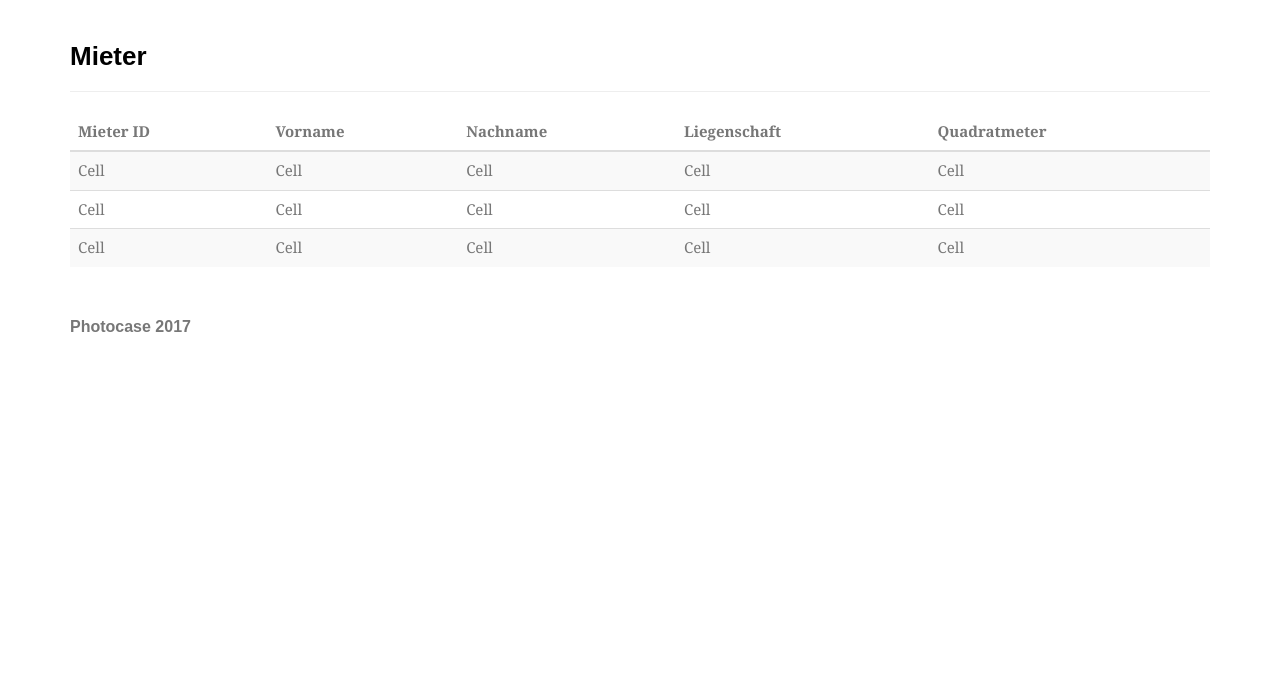
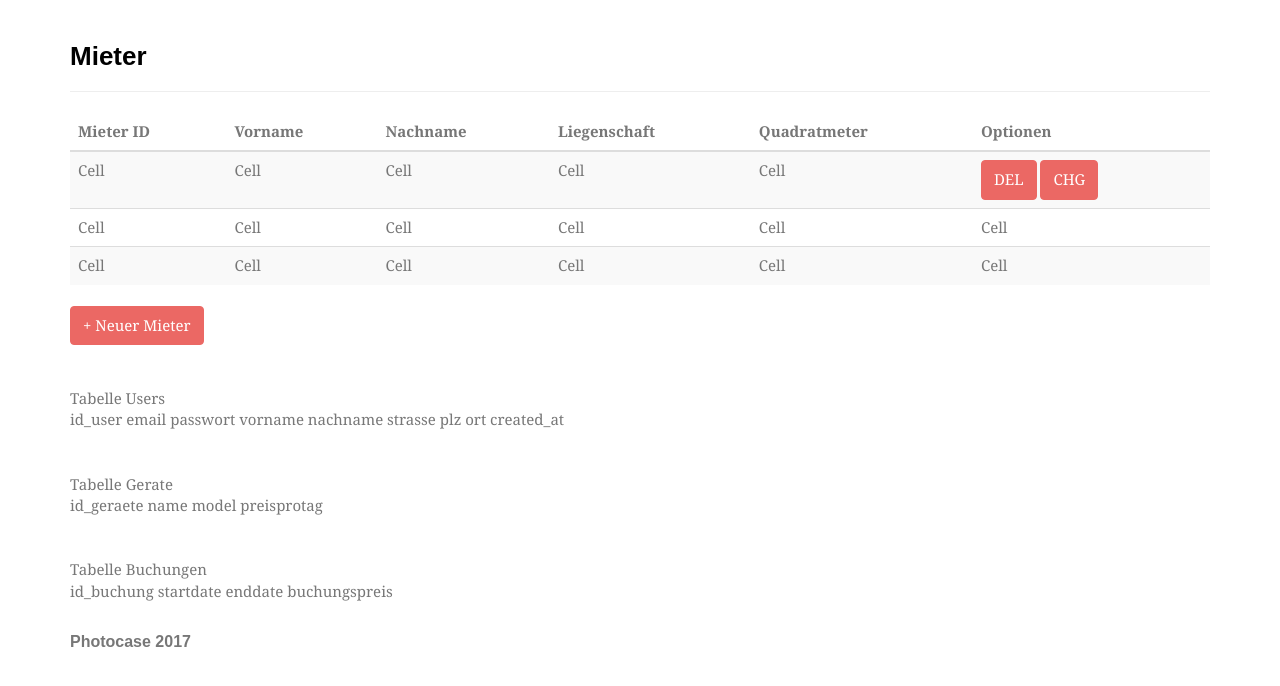
Before and after one commit to kevintrottmann/WebEngProject, a PHP site: page /view/mieter.php in a window 1280 px wide. Shown: the part 62-748 px from the top of the page. Run offline with PHP 8.4, Linux system fonts and the light colour scheme; data that the repository does not hold is empty; some web fonts are replaced.

Commit message:
Vorbereitung Freitag

```diff
--- a/index.html
+++ b/index.html
@@ -25,7 +25,9 @@
             </div>
             <div class="form-group">
                 <button class="btn btn-primary btn-block" type="submit" style="background-color:rgb(244,175,71);">Log In</button>
-            </div><a href="view/mieter.php" class="forgot">Registrieren?</a></form>
+            </div>
+			<a href="view/registrieren.php" class="forgot">Registrieren?</a>
+			<a href="view/mieter.php" class="forgot">Überspringen</a></form>
     </div>
     <script src="view/assets/js/jquery.min.js"></script>
     <script src="view/assets/bootstrap/js/bootstrap.min.js"></script>
--- a/view/mieter.php
+++ b/view/mieter.php
@@ -1,7 +1,9 @@
 <!DOCTYPE html>
 <html>
 
-<?php include "header.php"; ?>
+<?php include "header.php";
+include "db.connection.php"; ?>
+
 
 <body>
     <div class="container">
@@ -16,6 +18,7 @@
                         <th>Nachname</th>
 						<th>Liegenschaft</th>
 						<th>Quadratmeter</th>
+						<th>Optionen</th>
                     </tr>
                 </thead>
                 <tbody>
@@ -25,11 +28,14 @@
                         <td>Cell</td>
 						<td>Cell</td>
 						<td>Cell</td>
+						<td><button class="btn btn-primary" type="button"> DEL </button>
+						<button class="btn btn-primary" type="button"> CHG </button></td>
                     </tr>
                     <tr>
                         <td>Cell</td>
                         <td>Cell</td>
                         <td>Cell</td>
+						<td>Cell</td>
 						<td>Cell</td>
 						<td>Cell</td>
                     </tr>
@@ -39,9 +45,78 @@
                         <td>Cell</td>
 						<td>Cell</td>
 						<td>Cell</td>
+						<td>Cell</td>
                     </tr>
                 </tbody>
             </table>
+			<button class="btn btn-primary" type="button"> + Neuer Mieter </button>
+			</br>
+			</br>
+			</br>
+			<?php
+					echo "Tabelle Users </br>";
+					echo "<tr><td>id_user</td>\n";
+					echo "<td>email</td>\n";
+					echo "<td>passwort</td>\n";
+					echo "<td>vorname</td>\n";
+					echo "<td>nachname</td>\n";
+					echo "<td>strasse</td>\n";
+					echo "<td>plz</td>\n";
+					echo "<td>ort</td>\n";
+					echo "<td>created_at</td></tr>\n";
+					echo "<br />";
+
+					$res_users=mysqli_query($link,"SELECT * FROM users");
+					while ($datensatz=mysqli_fetch_assoc($res_users))
+					{
+					echo "<tr><td>".$datensatz["id_user"]."</td>";
+					echo "<td>".$datensatz["email"]."</td>";
+					echo "<td>".$datensatz["passwort"]."</td>";
+					echo "<td>".$datensatz["vorname"]."</td>";
+					echo "<td>".$datensatz["nachname"]."</td>";
+					echo "<td>".$datensatz["strasse"]."</td>";
+					echo "<td>".$datensatz["plz"]."</td>";
+					echo "<td>".$datensatz["ort"]."</td>";
+					echo "<td>".$datensatz["created_at"]."</td></tr>";
+					echo "<br />";
+					}
+
+
+
+					echo "</br></br> Tabelle Gerate </br>";
+					echo "<tr><td>id_geraete</td>\n";
+					echo "<td>name</td>\n";
+					echo "<td>model</td>\n";
+					echo "<td>preisprotag</td></tr>\n";
+					echo "<br />";
+
+					$res_geraete=mysqli_query($link,"SELECT * FROM geraete");
+					while ($datensatz=mysqli_fetch_assoc($res_geraete))
+					{
+					echo "<tr><td>".$datensatz["id_geraete"]."</td>";
+					echo "<td>".$datensatz["name"]."</td>";
+					echo "<td>".$datensatz["model"]."</td>";
+					echo "<td>".$datensatz["preisprotag"]."</td></tr>";
+					echo "<br />";
+					}
+
+					echo "</br></br> Tabelle Buchungen</br>";
+					echo "<tr><td>id_buchung</td>\n";
+					echo "<td>startdate</td>\n";
+					echo "<td>enddate</td>\n";
+					echo "<td>buchungspreis</td></tr>\n";
+					echo "<br/>";
+
+					$res_buchung=mysqli_query($link,"SELECT * FROM buchungen");
+					while ($datensatz=mysqli_fetch_assoc($res_buchung))
+					{
+					echo "<tr><td>".$datensatz["id_buchung"]."</td>";
+					echo "<td>".$datensatz["startdate"]."</td>";
+					echo "<td>".$datensatz["enddate"]."</td>";
+					echo "<td>".$datensatz["buchungspreis"]."</td></tr>";
+					echo "<br />";
+					}
+					?>
         </div>
     </div>
 </body>
```
